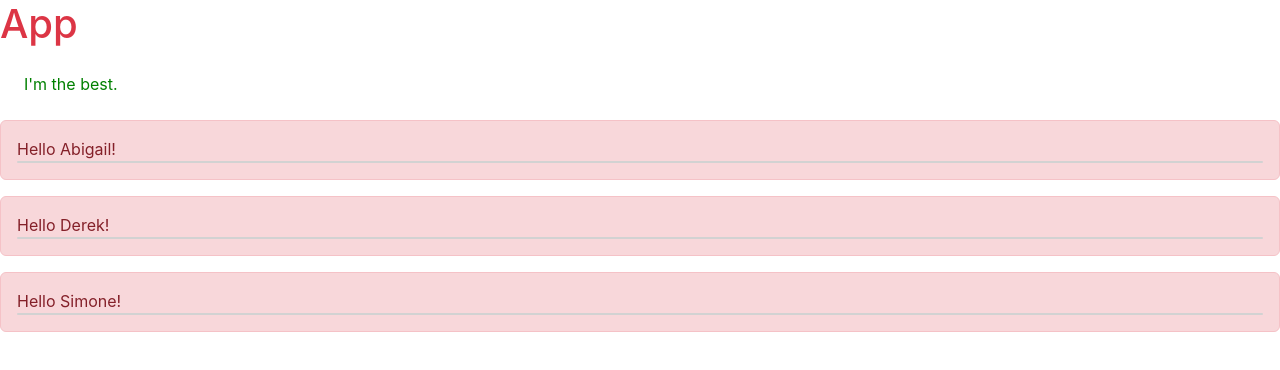
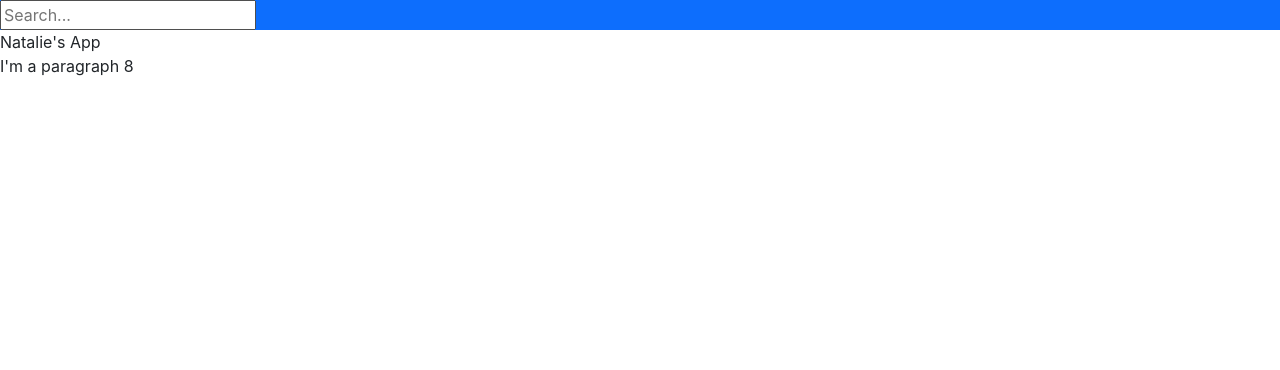
Before and after one commit to natafaye/react-scratch-all, a React (Create React App) app: page / in a window 1280 px wide. Shown: the top 370 px of the page. Built offline with nearby package versions, Linux system fonts and the light colour scheme.

Commit message:
1/7/23 Toolbar button, search bar

```diff
--- a/src/App.js
+++ b/src/App.js
@@ -1,39 +1,63 @@
 import React from 'react'
-import Greeting from './Greeting'
+import SearchBar from './SearchBar'
+import ToolbarButton from './ToolbarButton'
 
 export default function App() {
-  const names = ["Abigail", "Derek", "Simone"]
+  const p = <p>I'm a paragraph {5 + 3}</p>
 
-  // const arrayOfParagraphs = names.map(name => <p>Hello { name }!</p>)
+  const sum = 5 + 3
 
-  //const arrayOfParagraphs = names.map(name => <Greeting nameToGreet={name}/>)
+  const toolList = [
+    {
+      id: 0,
+      text: "Copy",
+      large: true
+    },
+    {
+      id: 1,
+      text: "Cut",
+      large: false
+    },
+    {
+      id: 2,
+      text: "Paste",
+      humongous: true
+    },
+  ]
 
-  // arrayOfParagraphs = [
-  //   <p>Hello Abigail!</p>,
-  //   <p>Hello Derek!</p>
+  //const toolBarButtons = toolList.map(tool => <ToolbarButton text={tool.text} large={tool.large}/>)
+
+  // const toolBarButtons = [
+  //   <ToolbarButton text="Copy" large={true}/>,
+  //   <ToolbarButton text="Cut" large={false}/>,
+  //   <ToolbarButton text="Paste" large={true}/>
+  // ]
+
+  // const toolBarButtons = [
+  //   <div className="fs-3">Copy</div>,
+  //   <div>Cut</div>,
+  //   <div className="fs-3">Paste</div>
   // ]
 
   return (
     <div>
-      <h1 className="text-danger">App</h1>
-      <p className="green-text m-4">I'm the best.</p>
-
-      { names.map(name => <Greeting nameToGreet={name} key={name}/>) }
-
-      {/* <Greeting nameToGreet="Doug" color="green"/> */}
-      {/* <Greeting nameToGreet={ names[0] }/>
-      <Greeting nameToGreet={ names[1] }/>
-      <Greeting nameToGreet={ names[2] }/> */}
+      <div className="bg-primary text-white">
+        { toolList.map(tool => (
+          <ToolbarButton text={tool.hello} large={tool.humongous}/>
+        )) }
+        <SearchBar inputText="Search..."/>
+      </div>
+      Natalie's App
+      {p}
     </div>
   )
 }
 
+
 // props = {
-//   nameToGreet: "Natalie",
-//   color: "green"
+//   text: "Copy",
+//   large: true
 // }
-
-
 
 
 
@@ -66,13 +90,13 @@ export default function App() {
 // function isNotEmpty(paper) {
 //   return paper !== '';
 // }
-
 // const isNotEmpty = (paper) => {
 //   return paper !== '';
 // }
+// const isNotEmpty = paper => {
+//   return paper !== '';
+// }
+// const isNotEmpty = paper => paper !== ''
+// const isNotEmpty = p => p !== ''
 
-// const isNotEmpty = (paper) => paper !== '';
-
-// const isNotEmpty = paper => paper !== '';
-
-// const isNotEmpty = p => p !== '';
+// papers.filter(p => p !== '')
--- a/src/Greeting.js
+++ /dev/null
@@ -1,20 +0,0 @@
-import React from 'react'
-
-export default function Greeting(props) {
-    return (
-        <p className="alert alert-danger">Hello {props.nameToGreet}!
-            {/* <Card></Card> */}
-            <div className="card"></div>
-        </p>
-    )
-}
-
-// props = {
-//     nameToGreet: "Natalie",
-//     color: "green"
-// }
-
-// REACTSTRAP CARD COMPONENT (basically)
-// function Card() {
-//     return <div className="card"></div>
-// }
--- /dev/null
+++ b/src/SearchBar.js
@@ -0,0 +1,9 @@
+import React from 'react'
+
+export default function SearchBar(props) {
+  return (
+    <input type="text" placeholder={props.inputText}/>
+  )
+}
+
+// props = { inputText: "Search... }
--- /dev/null
+++ b/src/ToolbarButton.js
@@ -0,0 +1,16 @@
+import React from 'react'
+
+const ToolbarButton = (props) => {
+    let divClass = ""
+    if(props.large) {
+        divClass="fs-3"
+    }
+    return <div className={divClass}>{props.text}</div>
+}
+
+// props = {
+//     text: "Copy",
+//     large: true
+// }
+
+export default ToolbarButton
--- a/src/index.js
+++ b/src/index.js
@@ -9,9 +9,7 @@ const container = document.getElementById('root');
 const root = createRoot(container);
 
 root.render(
-  <React.StrictMode>
-    <App />
-  </React.StrictMode>
+  <App/>
 );
 
 // If you want to start measuring performance in your app, pass a function
```
